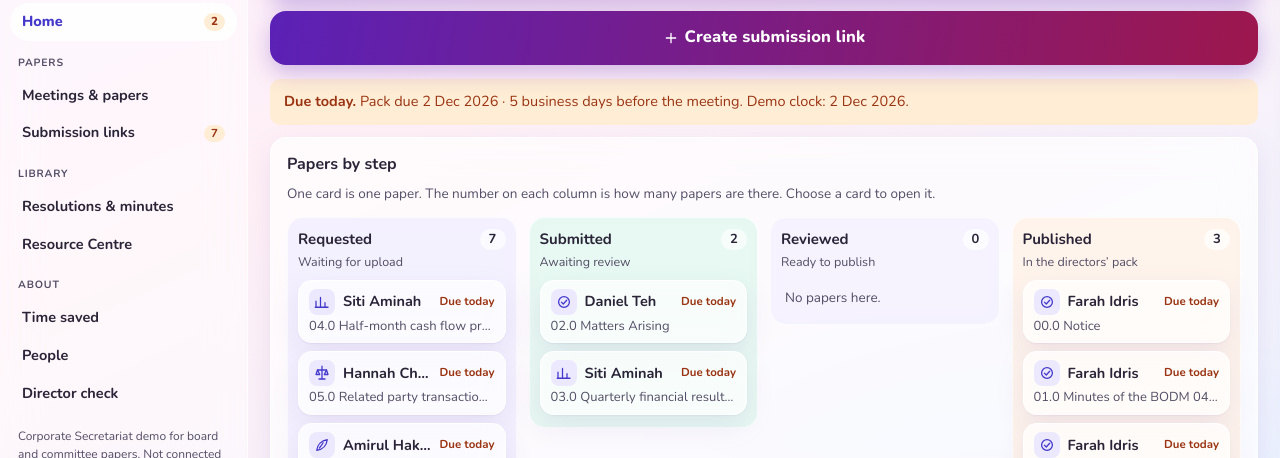
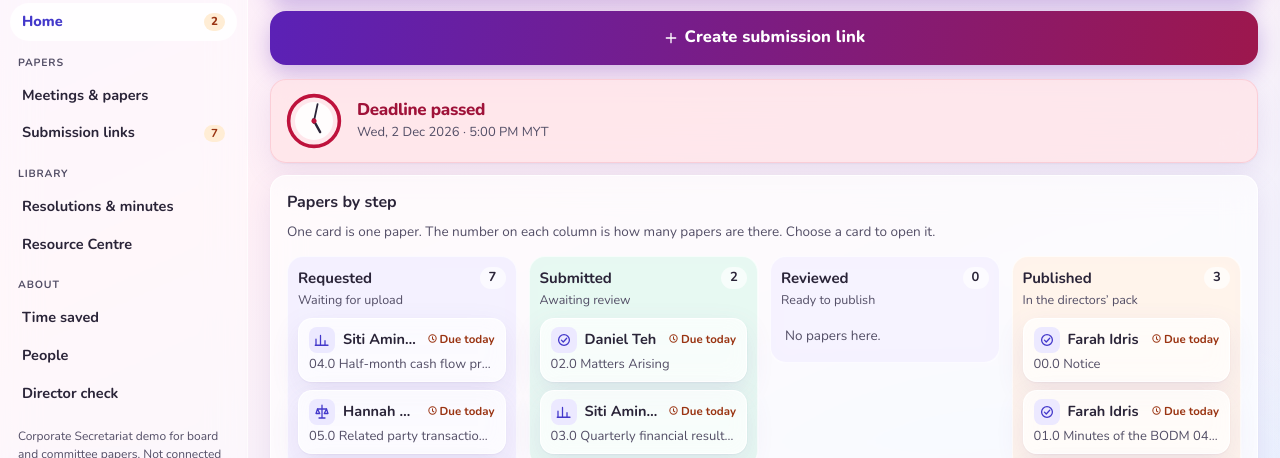
Before and after one commit to systemdigitalcookie-hash/dc-agents-assets, a plain HTML site: page play/bp-ewdg-7k3m/index.html in a window 1280 px wide. Shown: the part 327-785 px from the top of the page. Drawn offline with nearby package versions, Linux system fonts and the light colour scheme.

Commit message:
Add a live deadline clock to the COSEC dashboard (#4)
Replace the peach due-date line with a countdown to 5:00 PM MYT on the pack due date, and mark Due today on the kanban cards with a clock.

Co-authored-by: Cursor Agent <cursoragent@cursor.com>
Co-authored-by: Digital Cookie <systemdigitalcookie-hash@users.noreply.github.com>

```diff
--- a/play/bp-ewdg-7k3m/index.html
+++ b/play/bp-ewdg-7k3m/index.html
@@ -136,6 +136,26 @@ th{font-size:12.5px;color:var(--muted);font-weight:700;background:rgba(255,255,2
 .callout.info{background:#ece9ff;color:#312e81}
 .callout.warn{background:var(--warnbg);color:var(--warn)}
 .callout.ok{background:var(--okbg);color:var(--ok)}
+.clockcard{display:flex;align-items:center;gap:14px;margin:0 0 12px;padding:12px 14px;border-radius:16px;background:rgba(255,255,255,.66);border:1px solid rgba(255,255,255,.85);box-shadow:var(--shadow);backdrop-filter:blur(16px);-webkit-backdrop-filter:blur(16px)}
+.clockcard.today{background:linear-gradient(105deg,rgba(255,237,214,.88),rgba(255,228,240,.72));border-color:rgba(255,214,170,.95)}
+.clockcard.past{background:rgba(255,228,232,.78);border-color:rgba(251,205,214,.95)}
+.clocksvg{width:58px;height:58px;flex:0 0 auto;display:block}
+.clocksvg .track{fill:none;stroke:rgba(255,255,255,.9);stroke-width:4}
+.clocksvg .arc{fill:none;stroke:#4338ca;stroke-width:4;stroke-linecap:round;transform:rotate(-90deg);transform-origin:32px 32px}
+.clocksvg .face{fill:rgba(255,255,255,.88)}
+.clocksvg .hand{stroke:#2a2438;stroke-width:2;stroke-linecap:round}
+.clocksvg .hand.hour{stroke-width:2.6}
+.clocksvg .pin{fill:#4338ca}
+.clockcard.today .arc,.clockcard.today .pin{stroke:#c2410c;fill:#c2410c}
+.clockcard.today .arc{fill:none}
+.clockcard.past .arc,.clockcard.past .pin{stroke:#be123c;fill:#be123c}
+.clockcard.past .arc{fill:none}
+.clockcopy{min-width:0}
+.clockmain{font-weight:800;font-size:17px;line-height:1.25;letter-spacing:-.02em}
+.clockcard.today .clockmain{color:#9a3412}
+.clockcard.past .clockmain{color:#9f1239}
+.clockwhen{color:var(--muted);font-size:13px;margin-top:3px}
+.dueico{width:11px;height:11px;display:inline-block;margin-right:2px;vertical-align:-1px;stroke:currentColor;fill:none;stroke-width:2.2;stroke-linecap:round;stroke-linejoin:round}
 .why{background:#ece9ff;border-radius:12px;padding:10px 12px;color:#312e81;margin:6px 0}
 .why b{display:block;margin-bottom:2px}
 .ended{background:#f8fafc;border:1px solid var(--line);border-left:4px solid #667085;border-radius:10px;padding:16px 18px}
@@ -384,6 +404,69 @@ function duePhrase(due){
  if(n>0) return 'Due in '+n+' working day'+(n===1?'':'s');
  const a=-n; return 'Overdue by '+a+' working day'+(a===1?'':'s');
 }
+function klClock(){
+ const parts=new Intl.DateTimeFormat('en-GB',{timeZone:'Asia/Kuala_Lumpur',hour:'2-digit',minute:'2-digit',second:'2-digit',hourCycle:'h23'}).formatToParts(new Date());
+ const g=t=>parts.find(p=>p.type===t).value;
+ return {h:+g('hour'), m:+g('minute'), s:+g('second')};
+}
+function demoInstant(){
+ const t=klClock();
+ return new Date(DEMO_TODAY+'T'+pad(t.h)+':'+pad(t.m)+':'+pad(t.s)+'+08:00');
+}
+function deadlineCaption(iso){
+ const dt=new Date(iso+'T17:00:00+08:00');
+ const wd=new Intl.DateTimeFormat('en-MY',{weekday:'short',timeZone:'Asia/Kuala_Lumpur'}).format(dt);
+ const [y,m,d]=iso.split('-');
+ return wd+', '+(+d)+' '+MONTHS[+m-1]+' '+y+' · 5:00 PM MYT';
+}
+function deadlineCard(due){
+ return '<section class="clockcard" data-testid="deadline-clock" data-due="'+esc(due)+'" aria-live="polite">'
+  +'<svg class="clocksvg" viewBox="0 0 64 64" aria-hidden="true"><circle class="track" cx="32" cy="32" r="28"/><circle class="arc" cx="32" cy="32" r="28"/><circle class="face" cx="32" cy="32" r="21"/><line class="hand hour" x1="32" y1="34" x2="32" y2="18"/><line class="hand min" x1="32" y1="34" x2="32" y2="13"/><circle class="pin" cx="32" cy="32" r="2.4"/></svg>'
+  +'<div class="clockcopy"><div class="clockmain"></div><div class="clockwhen">'+esc(deadlineCaption(due))+'</div></div></section>';
+}
+let clockTimer=null;
+function paintDeadline(el){
+ if(!el || !el.isConnected){ clearInterval(clockTimer); clockTimer=null; return; }
+ const due=el.getAttribute('data-due');
+ const end=new Date(due+'T17:00:00+08:00');
+ const now=demoInstant();
+ const ms=end-now;
+ const t=klClock();
+ el.classList.remove('today','past');
+ let text;
+ if(ms<=0){
+  el.classList.add('past');
+  text='Deadline passed';
+ } else {
+  const minsTotal=Math.floor(ms/60000);
+  const days=Math.floor(minsTotal/1440);
+  const hours=Math.floor((minsTotal%1440)/60);
+  const mins=minsTotal%60;
+  if(due===DEMO_TODAY){
+   el.classList.add('today');
+   text='Due today · '+hours+'h '+mins+'m left';
+  } else text='Papers due in '+days+'d '+pad(hours)+'h '+pad(mins)+'m';
+ }
+ const main=el.querySelector('.clockmain');
+ if(main) main.textContent=text;
+ const C=2*Math.PI*28;
+ const frac=ms<=0?1:Math.min(1, ms/(24*60*60*1000));
+ const arc=el.querySelector('.arc');
+ if(arc){ arc.style.strokeDasharray=C+' '+C; arc.style.strokeDashoffset=String(C*(1-frac)); }
+ const hAng=((t.h%12)+t.m/60)*30;
+ const mAng=t.m*6;
+ const hour=el.querySelector('.hand.hour');
+ const minute=el.querySelector('.hand.min');
+ if(hour) hour.setAttribute('transform','rotate('+hAng+' 32 32)');
+ if(minute) minute.setAttribute('transform','rotate('+mAng+' 32 32)');
+}
+function startDeadlineClock(){
+ clearInterval(clockTimer); clockTimer=null;
+ const el=document.querySelector('[data-testid="deadline-clock"]');
+ if(!el) return;
+ paintDeadline(el);
+ clockTimer=setInterval(()=>paintDeadline(el),1000);
+}
 function nowLabel(){
  const time=new Intl.DateTimeFormat('en-MY',{timeZone:'Asia/Kuala_Lumpur',hour:'numeric',minute:'2-digit',hour12:true}).format(new Date());
  return fmt(DEMO_TODAY)+', '+time+' (Kuala Lumpur)';
@@ -985,7 +1068,7 @@ function screenHome(){
  return '<div class="top" data-testid="dashboard"><div><h1>'+esc(meetingTitle(m))+'</h1><div class="sub">'+esc(folderTitle(m))+' · '+esc(fmt(m.date))+(m.venue?' · '+esc(m.venue):'')+'</div></div><span class="sp"></span>'
   +'<button class="btn create" type="button" data-act="create-meeting"><svg class="bico" viewBox="0 0 24 24" aria-hidden="true"><path d="M12 5v14M5 12h14"/></svg>New meeting</button>'
   +'<button class="btn create" type="button" data-testid="create-link" data-act="create-link" data-meeting="'+m.id+'"><svg class="bico" viewBox="0 0 24 24" aria-hidden="true"><path d="M12 5v14M5 12h14"/></svg>Create submission link</button></div>'
-  +'<div class="callout '+(focus.upcoming?'warn':'info')+'"><b>'+(focus.upcoming?duePhrase(m.packDue):'This meeting date has passed')+'.</b> Pack due '+esc(fmt(m.packDue))+' · 5 business days before the meeting. Demo clock: '+esc(fmt(DEMO_TODAY))+'.'+(focus.upcoming?'':' Showing the latest pack for this company.')+'</div>'
+  +deadlineCard(m.packDue)
   +'<div class="card" style="margin-bottom:14px"><h2>Papers by step</h2><p class="small muted" style="margin-top:0">One card is one paper. The number on each column is how many papers are there. Choose a card to open it.</p>'+kanban(m)+'</div>'
   +papersTable(m, true)
   +'<div class="grid g3" style="margin-top:14px">'
@@ -1013,18 +1096,19 @@ function kanban(m){
   return '<section class="kcol" aria-label="'+esc(title)+', '+list.length+'"><h3><span>'+esc(title)+'</span><span class="n">'+list.length+'</span></h3><div class="hint tiny muted">'+esc(hint)+'</div>'+cards+'</section>';
  }).join('')+'</div>';
 }
+const DUE_CLOCK='<svg class="dueico" viewBox="0 0 24 24" aria-hidden="true"><circle cx="12" cy="12" r="8"/><path d="M12 8v5l3 2"/></svg>';
 function cardDue(due){
  const n=businessDaysFromTo(DEMO_TODAY, due);
- if(n<0) return {text:'Overdue', cls:'late'};
- if(n===0) return {text:'Due today', cls:'soon'};
- return {text:'Due in '+n+' day'+(n===1?'':'s'), cls:n<=2?'soon':'ok'};
+ if(n<0) return {text:'Overdue', cls:'late', icon:''};
+ if(n===0) return {text:'Due today', cls:'soon', icon:DUE_CLOCK};
+ return {text:'Due in '+n+' day'+(n===1?'':'s'), cls:n<=2?'soon':'ok', icon:''};
 }
 function kanbanCard(p){
  const pic=person(p.picId);
  const due=cardDue(p.due);
  const paperLine=p.agendaCode+' '+p.title;
  const deptTip=deptName(p.department)+(deptInferred(p.department)?' (example)':'');
- return '<button type="button" class="kcard" data-go="#/cosec/paper/'+p.id+'"><span class="who"><span class="dico" title="'+esc(deptTip)+'">'+deptIcon(p.department)+'</span><span class="nm">'+esc(pic?pic.name:'')+'</span><span class="due '+due.cls+'">'+esc(due.text)+'</span></span><span class="paper" title="'+esc(paperLine)+'">'+esc(paperLine)+'</span></button>';
+ return '<button type="button" class="kcard" data-go="#/cosec/paper/'+p.id+'"><span class="who"><span class="dico" title="'+esc(deptTip)+'">'+deptIcon(p.department)+'</span><span class="nm">'+esc(pic?pic.name:'')+'</span><span class="due '+due.cls+'">'+due.icon+esc(due.text)+'</span></span><span class="paper" title="'+esc(paperLine)+'">'+esc(paperLine)+'</span></button>';
 }
 function papersTable(m){
  const rows=papersFor(m.id).map(p=>{
@@ -1568,6 +1652,7 @@ function doRevise(form){
 }
 
 function bindDynamic(){
+ startDeadlineClock();
  const drop=$('#drop'); const file=$('#file'); const submit=$('#submitBtn');
  if(drop && file){
   const setFile=(f)=>{ pendingFile=f||null; pendingSample=false; const lab=$('#fileLabel'); if(lab) lab.textContent=f?f.name:'No file chosen yet'; if(submit) submit.disabled=!f && !pendingSample; };
```
